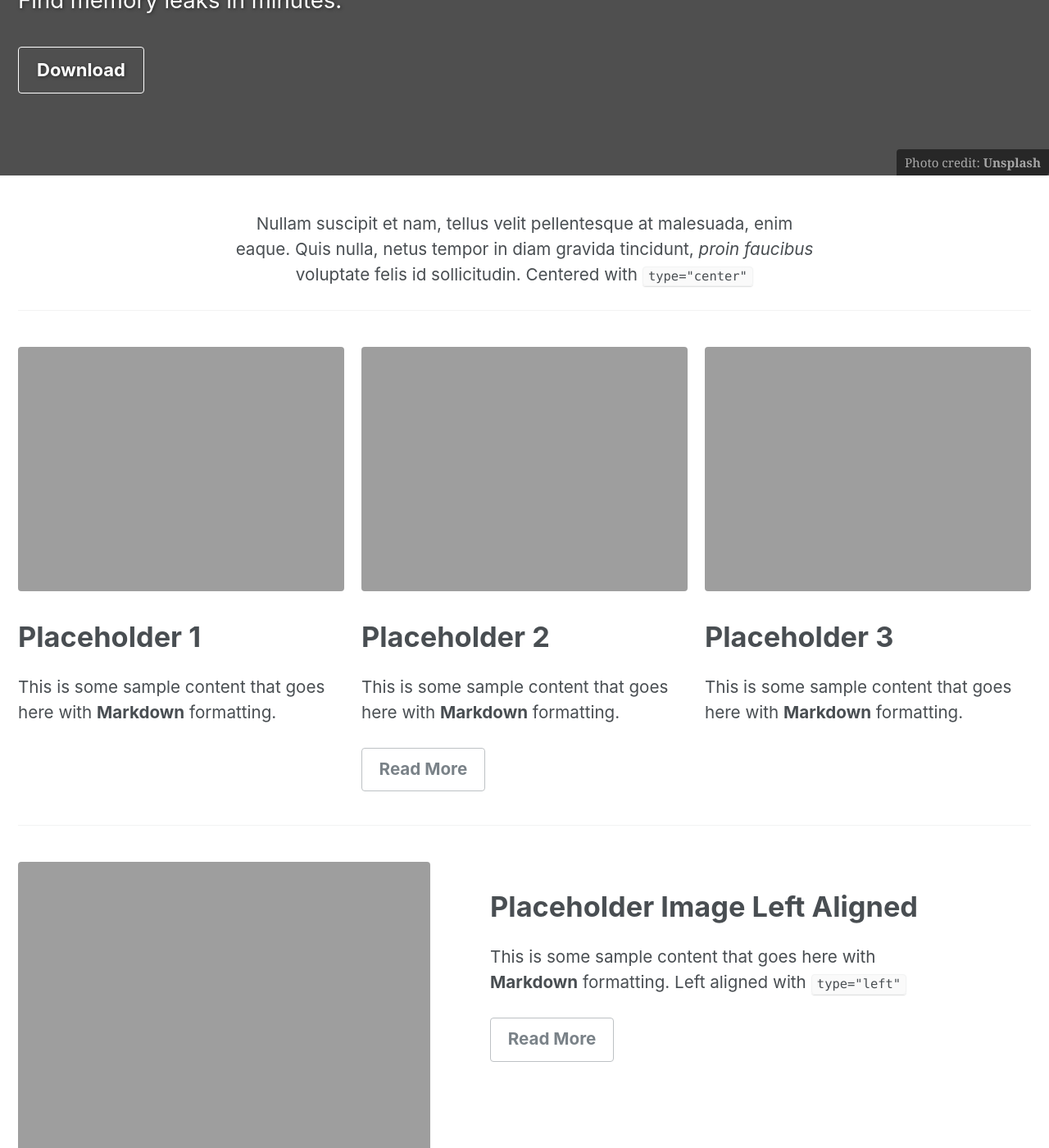
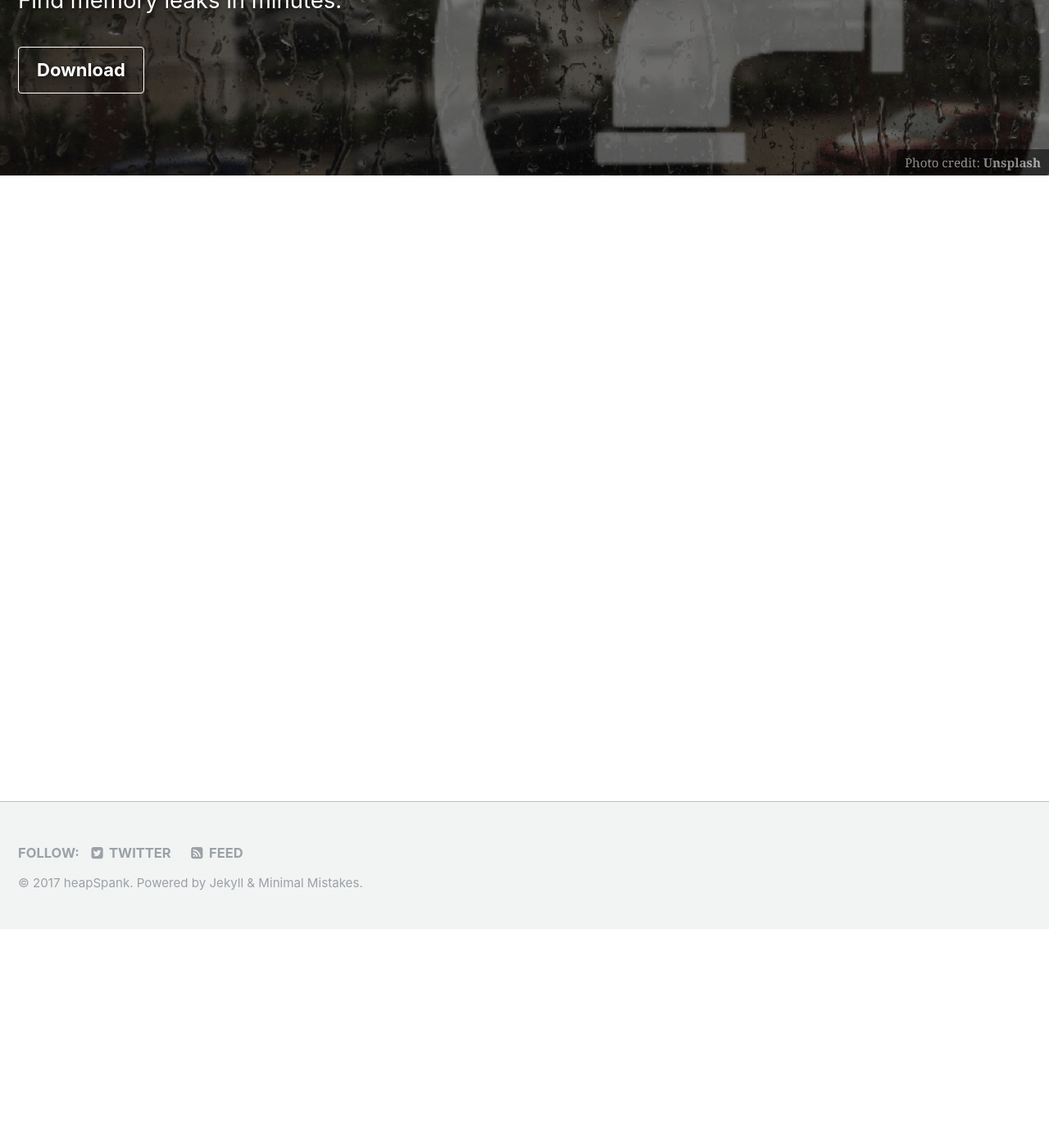
Before and after one commit to eostermueller/heapSpank, a Jekyll site: the page built from docs/index.html, in a window 1280 px wide and 1400 px high, scrolled down 267 px. Shown: the whole window at 82% size. Built offline with Jekyll 4.4.1, drawn with Linux system fonts in a browser that asks for light colours; the list of posts is cut into pages by our own code; some of the changed text lies outside the part shown.

Commit message:
Update index.html

```diff
--- a/docs/index.html
+++ b/docs/index.html
@@ -6,60 +6,11 @@ date: 2017-01-06T11:48:41-04:00
 header:
   overlay_color: "#000"
   overlay_filter: "0.5"
-  overlay_image: /assets/images/rainWithBigFaucet.png
+  overlay_image: /assets/images/rainWithBigFaucet3.png
   cta_label: "Download"
   cta_url: "https://github.com/eostermueller/heapSpank/releases/download/v0.8/heapSpank-0.8.jar"
   caption: "Photo credit: [**Unsplash**](https://unsplash.com)"
 excerpt: "Find memory leaks in minutes."
 intro:
   - excerpt: 'Nullam suscipit et nam, tellus velit pellentesque at malesuada, enim eaque. Quis nulla, netus tempor in diam gravida tincidunt, *proin faucibus* voluptate felis id sollicitudin. Centered with `type="center"`'
-feature_row:
-  - image_path: assets/images/unsplash-gallery-image-1-th.jpg
-    alt: "placeholder image 1"
-    title: "Placeholder 1"
-    excerpt: "This is some sample content that goes here with **Markdown** formatting."
-  - image_path: /assets/images/unsplash-gallery-image-2-th.jpg
-    alt: "placeholder image 2"
-    title: "Placeholder 2"
-    excerpt: "This is some sample content that goes here with **Markdown** formatting."
-    url: "#test-link"
-    btn_label: "Read More"
-    btn_class: "btn--inverse"
-  - image_path: /assets/images/unsplash-gallery-image-3-th.jpg
-    title: "Placeholder 3"
-    excerpt: "This is some sample content that goes here with **Markdown** formatting."
-feature_row2:
-  - image_path: /assets/images/unsplash-gallery-image-2-th.jpg
-    alt: "placeholder image 2"
-    title: "Placeholder Image Left Aligned"
-    excerpt: 'This is some sample content that goes here with **Markdown** formatting. Left aligned with `type="left"`'
-    url: "#test-link"
-    btn_label: "Read More"
-    btn_class: "btn--inverse"
-feature_row3:
-  - image_path: /assets/images/unsplash-gallery-image-2-th.jpg
-    alt: "placeholder image 2"
-    title: "Placeholder Image Right Aligned"
-    excerpt: 'This is some sample content that goes here with **Markdown** formatting. Right aligned with `type="right"`'
-    url: "#test-link"
-    btn_label: "Read More"
-    btn_class: "btn--inverse"
-feature_row4:
-  - image_path: /assets/images/unsplash-gallery-image-2-th.jpg
-    alt: "placeholder image 2"
-    title: "Placeholder Image Center Aligned"
-    excerpt: 'This is some sample content that goes here with **Markdown** formatting. Centered with `type="center"`'
-    url: "#test-link"
-    btn_label: "Read More"
-    btn_class: "btn--inverse"
 ---
-
-{% include feature_row id="intro" type="center" %}
-
-{% include feature_row %}
-
-{% include feature_row id="feature_row2" type="left" %}
-
-{% include feature_row id="feature_row3" type="right" %}
-
-{% include feature_row id="feature_row4" type="center" %}
```
